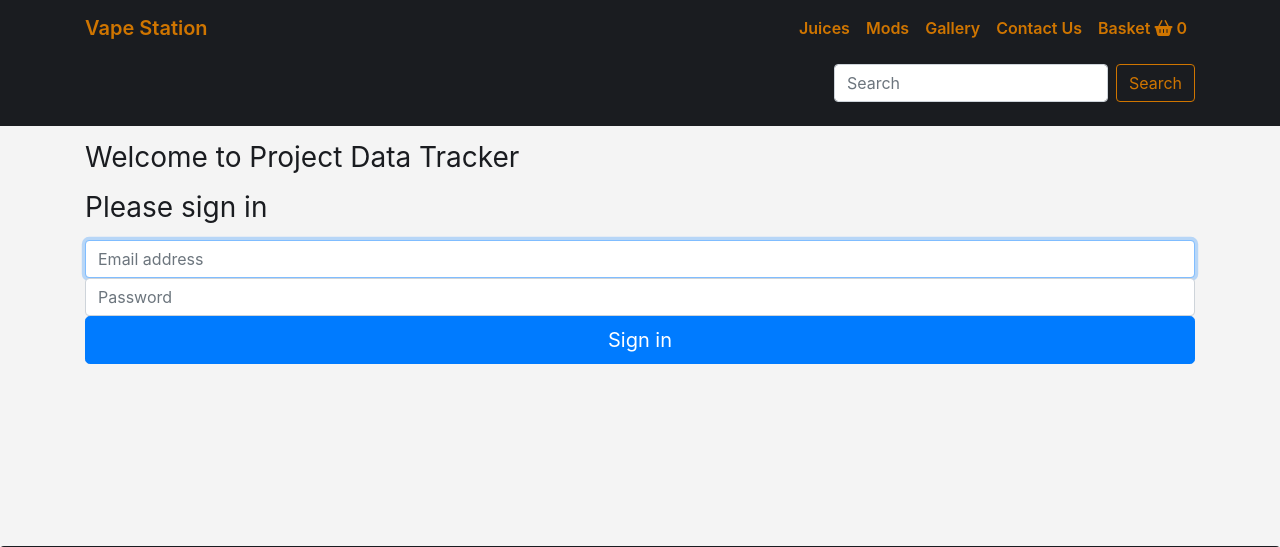
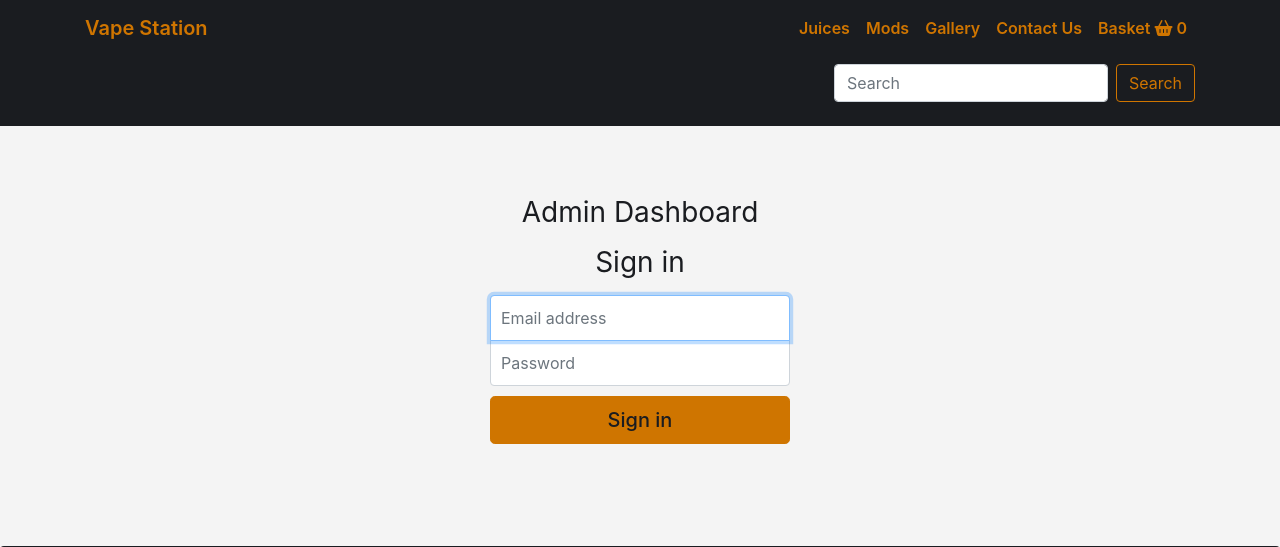
Before and after one commit to mkboland/VapeStation, a PHP site: page /login.php in a window 1280 px wide. Shown: the top 547 px of the page. Run offline with PHP 8.4, Linux system fonts and the light colour scheme; the visitor is signed in with stand-in values (Sample User, id 1); some libraries are stand-ins or nearby versions.

Commit message:
Admin Page Created

```diff
--- a/css/style.css
+++ b/css/style.css
@@ -19,6 +19,8 @@ body {
   margin-bottom: 15px; }
   .navcolour nav {
     background-color: #1a1c20 !important; }
+    .navcolour nav .hide-admin {
+      display: none; }
     .navcolour nav a {
       color: #cf7500 !important; }
     .navcolour nav a:hover {
@@ -56,6 +58,8 @@ footer {
     color: #cf7500; }
   footer a:hover, footer a:active {
     color: #f0a500; }
+  footer .hide {
+    display: none; }
   footer .row {
     margin: 0px;
     padding: 5px 15px; }
@@ -98,10 +102,51 @@ footer {
       .row .card-deck .card .btn-primary {
         background-color: #cf7500;
         border-color: #cf7500;
-        text-align: left;
+        text-align: right;
         float: right;
         color: #1a1c20;
         font-weight: 500; }
       .row .card-deck .card .btn-primary:hover {
         background-color: #f0a500 !important;
         border-color: #f0a500 !important; }
+
+.login {
+  display: -ms-flexbox;
+  display: flex;
+  -ms-flex-align: center;
+  align-items: center;
+  padding-top: 40px;
+  padding-bottom: 40px; }
+  .login .form-signin {
+    width: 100%;
+    max-width: 330px;
+    padding: 15px;
+    margin: auto; }
+  .login .form-signin .checkbox {
+    font-weight: 400; }
+  .login .form-signin .form-control {
+    position: relative;
+    box-sizing: border-box;
+    height: auto;
+    padding: 10px;
+    font-size: 16px; }
+  .login .form-signin .form-control:focus {
+    z-index: 2; }
+  .login .form-signin input[type="email"] {
+    margin-bottom: -1px;
+    border-bottom-right-radius: 0;
+    border-bottom-left-radius: 0; }
+  .login .form-signin input[type="password"] {
+    margin-bottom: 10px;
+    border-top-left-radius: 0;
+    border-top-right-radius: 0; }
+  .login .btn-primary {
+    background-color: #cf7500;
+    border-color: #cf7500;
+    text-align: center;
+    float: right;
+    color: #1a1c20;
+    font-weight: 500; }
+  .login .btn-primary:hover {
+    background-color: #f0a500 !important;
+    border-color: #f0a500 !important; }
--- a/css/style.scss
+++ b/css/style.scss
@@ -25,6 +25,9 @@ body{
   margin-bottom: 15px;
   nav{
     background-color: $black !important;
+    .hide-admin{
+      display: none;
+    }
     a{
       color: $dark-orange !important;
     }
@@ -76,6 +79,9 @@ footer{
   }
   a:hover, a:active{
     color: $bright-orange;
+  }
+  .hide{
+    display: none;
   }
   .row{
     margin: 0px;
@@ -129,7 +135,7 @@ footer{
       .btn-primary{
         background-color: $dark-orange;
         border-color: $dark-orange;
-        text-align: left;
+        text-align: right;
         float: right;
         color: $black;
         font-weight: 500;
@@ -141,3 +147,52 @@ footer{
     }
   }
 }
+
+.login{
+  display: -ms-flexbox;
+  display: flex;
+  -ms-flex-align: center;
+  align-items: center;
+  padding-top: 40px;
+  padding-bottom: 40px;
+  .form-signin {
+    width: 100%;
+    max-width: 330px;
+    padding: 15px;
+    margin: auto;
+  }
+  .form-signin .checkbox {
+    font-weight: 400;
+  }
+  .form-signin .form-control {
+    position: relative;
+    box-sizing: border-box;
+    height: auto;
+    padding: 10px;
+    font-size: 16px;
+  }
+  .form-signin .form-control:focus {
+    z-index: 2;
+  }
+  .form-signin input[type="email"] {
+    margin-bottom: -1px;
+    border-bottom-right-radius: 0;
+    border-bottom-left-radius: 0;
+  }
+  .form-signin input[type="password"] {
+    margin-bottom: 10px;
+    border-top-left-radius: 0;
+    border-top-right-radius: 0;
+  }.btn-primary{
+    background-color: $dark-orange;
+    border-color: $dark-orange;
+    text-align: center;
+    float: right;
+    color: $black;
+    font-weight: 500;
+  }
+  .btn-primary:hover{
+    background-color: $bright-orange !important;
+    border-color: $bright-orange !important;
+  }
+}
--- a/includes/admin-session.php
+++ b/includes/admin-session.php
@@ -21,7 +21,7 @@ $_SESSION['user_name'] = $row['username'];
 // }
 
 if($_SESSION['user_level'] != 1){
-  header("location:welcome.php");
+  header("location:index.php");
   die();
 }
 
--- a/includes/footer.php
+++ b/includes/footer.php
@@ -7,9 +7,8 @@
         <a href="mailto:michael@michaelboland.co.uk?Subject=Vapes%20Station%20Enquiry" target="_top">Email</a>
 
         <h5>Admin</h5>
-        <a href="login.php">Log In</a>
-        <br>
-        <a href="logout.php">Log Out</a>
+        <a href="login.php" class="<?php if($_SESSION['user_level'] != 0){echo "hide";}?>">Log In</a>
+        <a href="logout.php" class="<?php if($_SESSION['user_level'] != 1){echo "hide";}?>">Log Out</a>
       </div>
 
       <div class="col-sm-3">
--- a/includes/nav.php
+++ b/includes/nav.php
@@ -8,6 +8,9 @@
 
       <div class="collapse navbar-collapse" id="navbarTogglerDemo02">
         <ul class="navbar-nav mt-2 mt-lg-0  ml-auto text-right">
+          <li class="nav-item <?php if($_SESSION['user_level'] != 1){echo "hide-admin";}?>">
+            <a class="nav-link" href="admin-dashboard.php">Admin Dashboard</a>
+          </li>
           <li class="nav-item">
             <a class="nav-link" href="juices.php" >Juices</a>
           </li>
--- a/juices.php
+++ b/juices.php
@@ -1,4 +1,7 @@
- <?php include "includes/head.php" ?> <!-- Calls the header -->
+ <?php
+ include "includes/session.php";
+ include "includes/head.php";
+ ?> <!-- Calls the header -->
 
   <head>
     <title>Vape Station - Juices</title>
--- a/login.php
+++ b/login.php
@@ -13,10 +13,10 @@ include "includes/head.php"
    <?php include "includes/nav.php" ?>
 
      <div class="container">
-       <body class="text-center login">
+       <div class="text-center login">
         <form class="form-signin" method="post">
-          <h1 class="h3 mb-3 font-weight-normal">Welcome to Project Data Tracker</h1>
-          <h2 class="h3 mb-3 font-weight-normal">Please sign in</h2>
+          <h1 class="h3 mb-3 font-weight-normal">Admin Dashboard</h1>
+          <h2 class="h3 mb-3 font-weight-normal">Sign in</h2>
 
           <label for="email" class="sr-only">Email address</label>
           <input type="email" id="username" name="username" class="form-control" placeholder="Email address" required="" autofocus="" autocomplete="on" >
@@ -30,5 +30,6 @@ include "includes/head.php"
 
         </form>
      </div>
+   </div>
 
    <?php include "includes/footer.php" ?>
--- a/mods.php
+++ b/mods.php
@@ -1,4 +1,7 @@
- <?php include "includes/head.php" ?> <!-- Calls the header -->
+ <?php
+ include "includes/session.php";
+ include "includes/head.php";
+ ?> <!-- Calls the header -->
 
   <head>
     <title>Vape Station - Mods</title>
```
Also changed, not shown: admin-dashboard.php (+28 -7 lines), includes/session.php (added, +15 -0 lines), index.php (+5 -2 lines), product-management.php (added, +21 -0 lines), user-management.php (added, +21 -0 lines).
